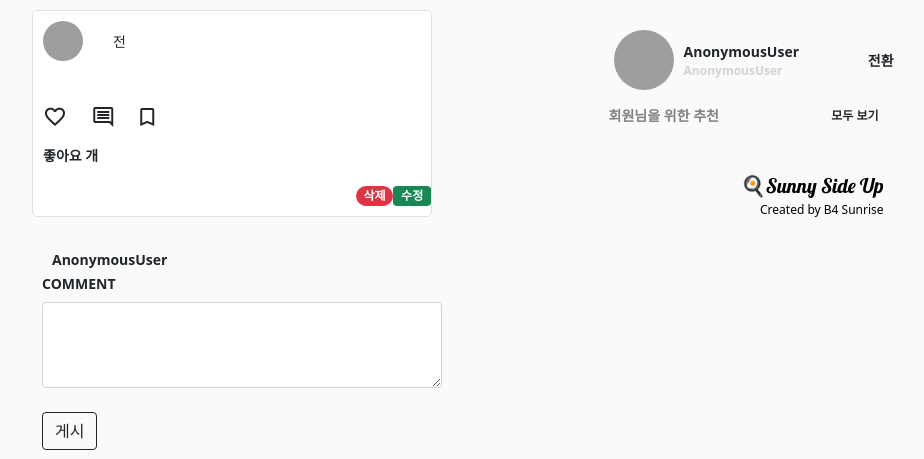
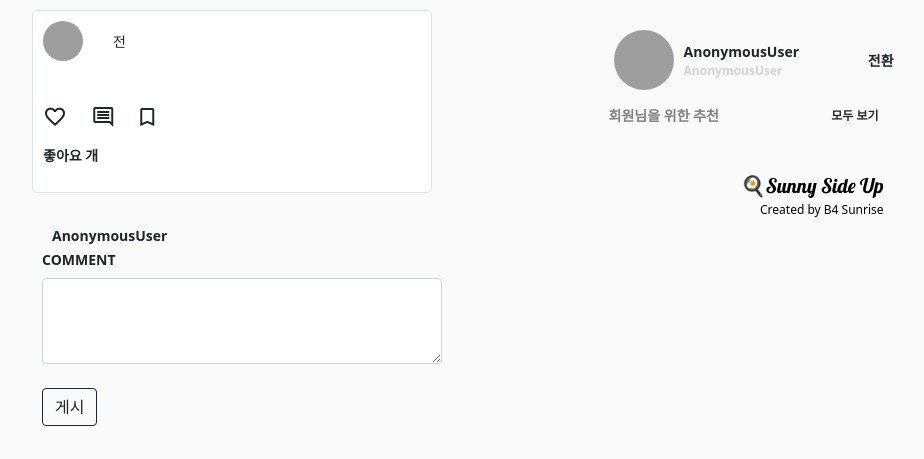
Before and after one commit to kbm1933/SUNNY-SIDE-UP, a Django app: template templates/content/content_detail.html in a window 1280 px wide. Shown: the part 50-509 px from the top of the page, without its empty margins (318-1242 px from the left). Run offline with Django 4.2, Linux system fonts and the light colour scheme; the template is opened without the code that fills it, so the values that code supplies are empty; grey boxes are pictures that could not be loaded.

Commit message:
content_detail.html(수정 아이콘 상단 배치)

```diff
--- a/templates/content/content_detail.html
+++ b/templates/content/content_detail.html
@@ -10,12 +10,15 @@
             <span class="feed_name_txt"> {{ content.author }} </span>
             <span class="feed_name_txt" style="font-weight: normal">{{ content.created_at|timesince }} 전 </span>
             {% if user == content.author %}
+                <a href="/content/modify/{{ content.id }}">
+                    <span class="material-symbols-outlined"> edit_note </span>
+                </a>
                 <a href="/content/delete/{{ content.id }}">
                     <span class="material-symbols-outlined"> delete </span>
                 </a>
             {% endif %}
         </div>
-            <img class="feed_img" src='{{ content.image.url }}'><br>
+        <img class="feed_img" src='{{ content.image.url }}'><br>
 
         <div class="feed_icon">
             <div>
@@ -42,16 +45,6 @@
         </div>
         <div class="feed_content">
             <p class="feed_txt"><b> {{ content.author }} </b> {{ content.contents }} </p>
-        </div>
-        <div class="modify_content" style="float: right">
-            <a href="/content/modify/{{ content.id }}">
-                <span class="badge bg-success">수정</span>
-            </a>
-        </div>
-        <div style="text-align: right">
-            <a href="/content/delete/{{ content.id }}">
-                <span class="badge rounded-pill bg-danger">삭제</span>
-            </a>
         </div>
         {% for cm in comment %}
             <div class="feed_reply">
```
